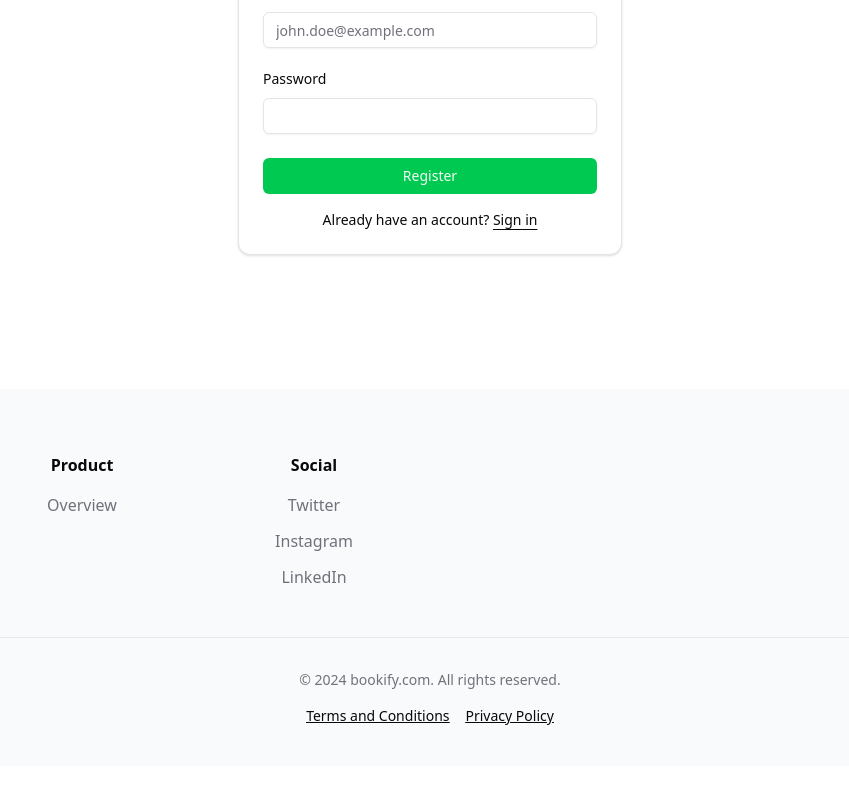
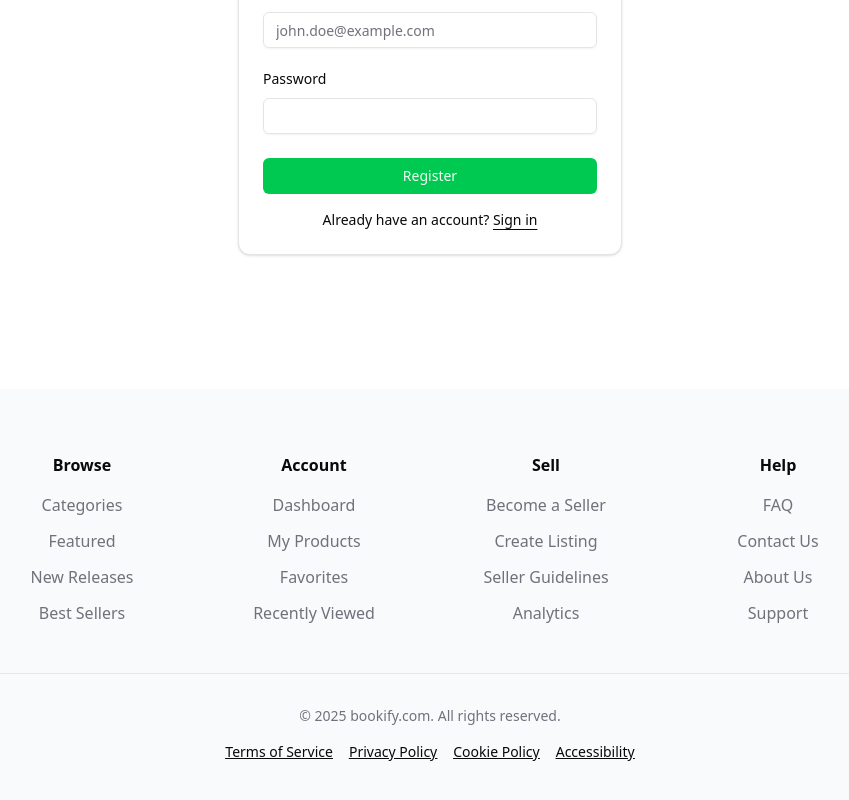
Before and after one commit to baskaaleksander/ebook-marketplace, a Next.js app in the folder frontend/: page /register in a window 1280 px wide. Shown: the part 464-1264 px from the top of the page, without its empty margins (210-1059 px from the left). Before the commit the page ends 1230 px from the top, so only its background shows below. Built offline with nearby package versions, Linux system fonts and the light colour scheme; no server answers.

Commit message:
feat: implement quick view dashboard with data fetching and display cards

```diff
--- a/frontend/app/user/dashboard/analytics/page.tsx
+++ b/frontend/app/user/dashboard/analytics/page.tsx
@@ -10,6 +10,7 @@
 import { Loader2 } from "lucide-react";
 import { AnalyticsData, MonthlySalesData, ProductViewData } from "@/lib/definitions";
 import Link from "next/link";
+import AnalyticsCards from "@/components/analytics-cards";
 
 function Analytics() {
   const {user, loading: authLoading} = useAuth();
@@ -70,30 +71,7 @@
   return (
     <div className="container mx-auto px-4 py-8 min-h-screen">
       <h1 className="text-3xl font-bold mb-6">Analytics</h1>
-      <div className="grid grid-cols-1 md:grid-cols-4 gap-4">
-        <Card className="p-4 flex flex-col items-center justify-center">
-          <h2 className="text-xl font-semibold">Total Sales</h2>
-          <p className="text-2xl font-bold">
-            {((data.totalSoldOrders || 0) / 100).toFixed(2)} PLN
-          </p>
-          <p className="text-gray-500">Lifetime</p>
-        </Card>
-        <Card className="p-4 flex flex-col items-center justify-center">
-          <h2 className="text-xl font-semibold">Total Sold Listings</h2>
-          <p className="text-2xl font-bold">{data.totalSoldListings || 0}</p>
-          <p className="text-gray-500">Lifetime</p>
-        </Card>
-        <Card className="p-4 flex flex-col items-center justify-center">
-          <h2 className="text-xl font-semibold">Total Views</h2>
-          <p className="text-2xl font-bold">{data.totalViews || 0}</p>
-          <p className="text-gray-500">Lifetime</p>
-        </Card>
-        <Card className="p-4 flex flex-col items-center justify-center">
-          <h2 className="text-xl font-semibold">Listings Count</h2>
-          <p className="text-2xl font-bold">{data.totalListings || 0}</p>
-          <p className="text-gray-500">Active</p>
-        </Card>
-      </div>
+      <AnalyticsCards data={data} />
       <div className="mt-8 grid grid-cols-1 md:grid-cols-2 gap-4">
         <SoldOrdersChart data={data.soldOrdersPerMonthResult} />
         <ViewsPerProductChart data={data.viewsPerProductResult} />
--- a/frontend/app/user/dashboard/page.tsx
+++ b/frontend/app/user/dashboard/page.tsx
@@ -1,4 +1,56 @@
+'use client'
+
+import AnalyticsCards from "@/components/analytics-cards";
+import { AnalyticsData } from "@/lib/definitions";
+import { useAuth } from "@/providers/authprovider";
+import api from "@/utils/axios";
+import { Loader2 } from "lucide-react";
+import { useEffect, useState } from "react";
+
 function Dashboard() {
-  return <div>Dashboard</div>;
+
+  const { user, loading: authLoading } = useAuth();
+  const [loading, setLoading] = useState(true);
+  const [error, setError] = useState<string | null>(null);
+  const [data, setData] = useState<AnalyticsData>();
+
+  useEffect(() => {
+    if (!user || authLoading) return;
+
+    const fetchData = async () => {
+      try {
+        const response = await api.get('/listing/analytics');
+        setData(response.data);
+      }
+      catch (err) {
+        console.error("Error fetching data:", err);
+        setError('Failed to load data');
+      }
+      finally {
+        setLoading(false);
+      }
+    }
+
+    fetchData();
+  }, [user, authLoading]);
+
+
+  return (
+    <div className="container mx-auto px-4 py-8 min-h-screen flex flex-col">
+      <h1 className="text-3xl font-bold mb-6">Dashboard</h1>
+      {loading && (
+        <div className="flex items-center justify-center h-full">
+          <Loader2 className="h-8 w-8 animate-spin text-primary" />
+        </div>
+      )}
+      {error && (
+        <div className="mb-4 p-4 bg-red-50 border border-red-200 text-red-800 rounded">
+          {error}
+        </div>
+      )}
+      {data && <AnalyticsCards data={data} />}
+      <div></div>
+    </div>
+  );
 }
 export default Dashboard;
--- /dev/null
+++ b/frontend/components/analytics-cards.tsx
@@ -0,0 +1,34 @@
+import { AnalyticsData } from "@/lib/definitions";
+import { Card } from "./ui/card";
+
+function AnalyticsCards({data} : {data: AnalyticsData}) {
+    return (
+        <div className="grid grid-cols-1 md:grid-cols-4 gap-4">
+        <Card className="p-4 flex flex-col items-center justify-center">
+          <h2 className="text-xl font-semibold">Total Sales</h2>
+          <p className="text-2xl font-bold">
+            {((data.totalSoldOrders || 0) / 100).toFixed(2)} PLN
+          </p>
+          <p className="text-gray-500">Lifetime</p>
+        </Card>
+        <Card className="p-4 flex flex-col items-center justify-center">
+          <h2 className="text-xl font-semibold">Total Sold Listings</h2>
+          <p className="text-2xl font-bold">{data.totalSoldListings || 0}</p>
+          <p className="text-gray-500">Lifetime</p>
+        </Card>
+        <Card className="p-4 flex flex-col items-center justify-center">
+          <h2 className="text-xl font-semibold">Total Views</h2>
+          <p className="text-2xl font-bold">{data.totalViews || 0}</p>
+          <p className="text-gray-500">Lifetime</p>
+        </Card>
+        <Card className="p-4 flex flex-col items-center justify-center">
+          <h2 className="text-xl font-semibold">Listings Count</h2>
+          <p className="text-2xl font-bold">{data.totalListings || 0}</p>
+          <p className="text-gray-500">Active</p>
+        </Card>
+      </div>
+
+    )
+}
+
+export default AnalyticsCards;
--- a/frontend/components/bought-products-table.tsx
+++ b/frontend/components/bought-products-table.tsx
@@ -108,7 +108,7 @@
                             <TableCell>{!(order.status === 'COMPLETED') ? ' ' : <Link href={order.product.fileUrl} className="hover:underline">Download</Link>}</TableCell>
                             <TableCell>
                                 <div className="flex flex-col gap-2">
-                                    {order.status !== 'REFUNDED' && (
+                                    {(order.status !== 'REFUNDED' && order.status !== 'PENDING') && (
                                         <>
                                             <Button
                                                 variant="outline"
--- a/frontend/components/footer.tsx
+++ b/frontend/components/footer.tsx
@@ -1,4 +1,5 @@
 import Link from "next/link";
+
 interface MenuItem {
   title: string;
   links: {
@@ -24,27 +25,50 @@
 }
 
 function Footer({
-// to be added menu items
   menuItems = [
     {
-      title: "Product",
+      title: "Browse",
       links: [
-        { text: "Overview", url: "#" },
+        { text: "Categories", url: "/products" },
+        { text: "Featured", url: "/featured" },
+        { text: "New Releases", url: "/products?sort=newest" },
+        { text: "Best Sellers", url: "/products?sort=popular" },
       ],
     },
     {
-      title: "Social",
+      title: "Account",
       links: [
-        { text: "Twitter", url: "#" },
-        { text: "Instagram", url: "#" },
-        { text: "LinkedIn", url: "#" },
+        { text: "Dashboard", url: "/user/dashboard" },
+        { text: "My Products", url: "/user/dashboard/my-products" },
+        { text: "Favorites", url: "/user/dashboard/favorites" },
+        { text: "Recently Viewed", url: "/user/dashboard/recently-viewed" },
+      ],
+    },
+    {
+      title: "Sell",
+      links: [
+        { text: "Become a Seller", url: "/user/dashboard/settings" },
+        { text: "Create Listing", url: "/product/create" },
+        { text: "Seller Guidelines", url: "/seller-guidelines" },
+        { text: "Analytics", url: "/user/dashboard/analytics" },
+      ],
+    },
+    {
+      title: "Help",
+      links: [
+        { text: "FAQ", url: "/faq" },
+        { text: "Contact Us", url: "/contact" },
+        { text: "About Us", url: "/about" },
+        { text: "Support", url: "/support" },
       ],
     },
   ],
-  copyright = "© 2024 bookify.com. All rights reserved.",
+  copyright = "© 2025 bookify.com. All rights reserved.",
   bottomLinks = [
-    { text: "Terms and Conditions", url: "#" },
-    { text: "Privacy Policy", url: "#" },
+    { text: "Terms of Service", url: "/terms" },
+    { text: "Privacy Policy", url: "/privacy" },
+    { text: "Cookie Policy", url: "/cookies" },
+    { text: "Accessibility", url: "/accessibility" },
   ],
 }: FooterProps) {
   return (
```
